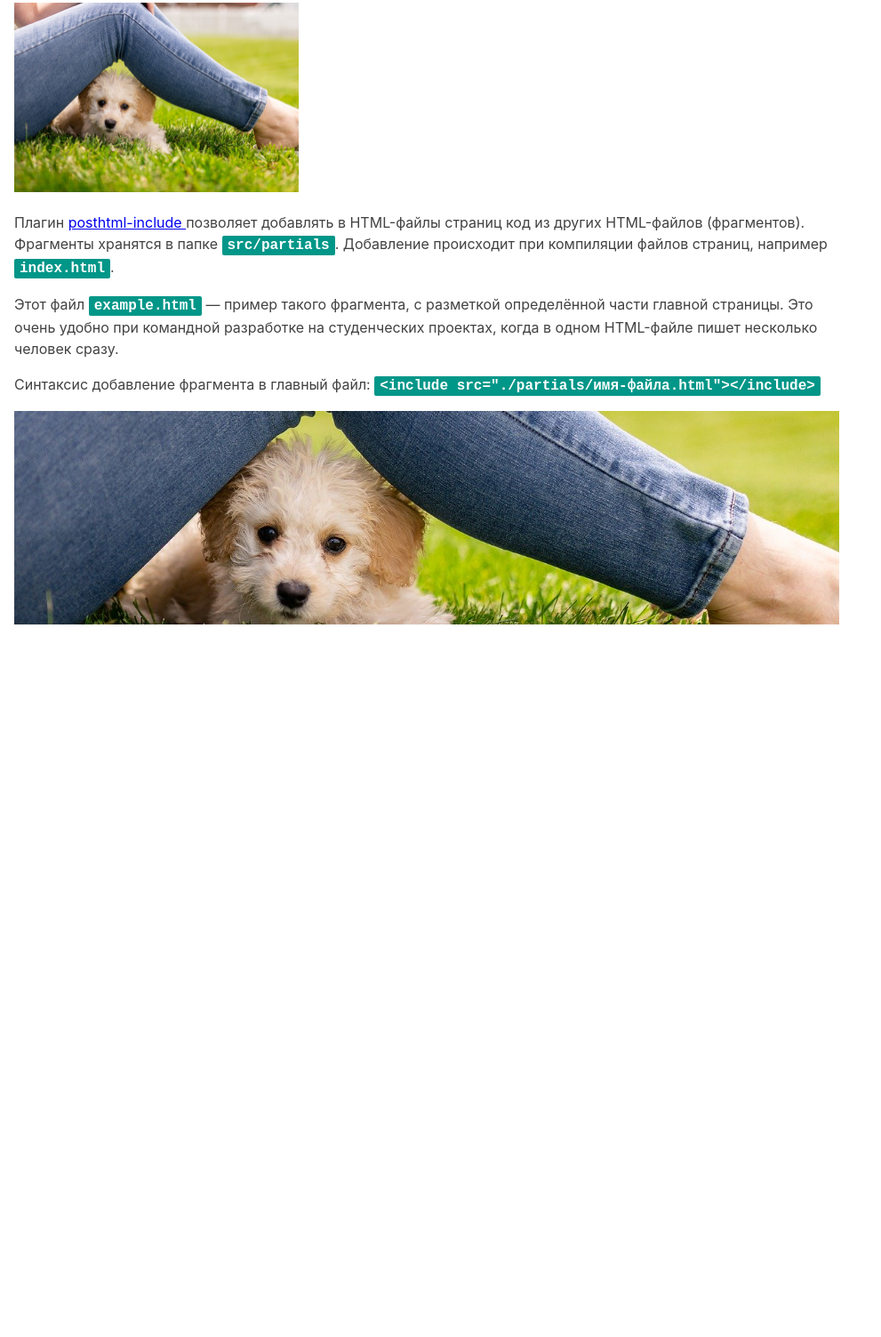
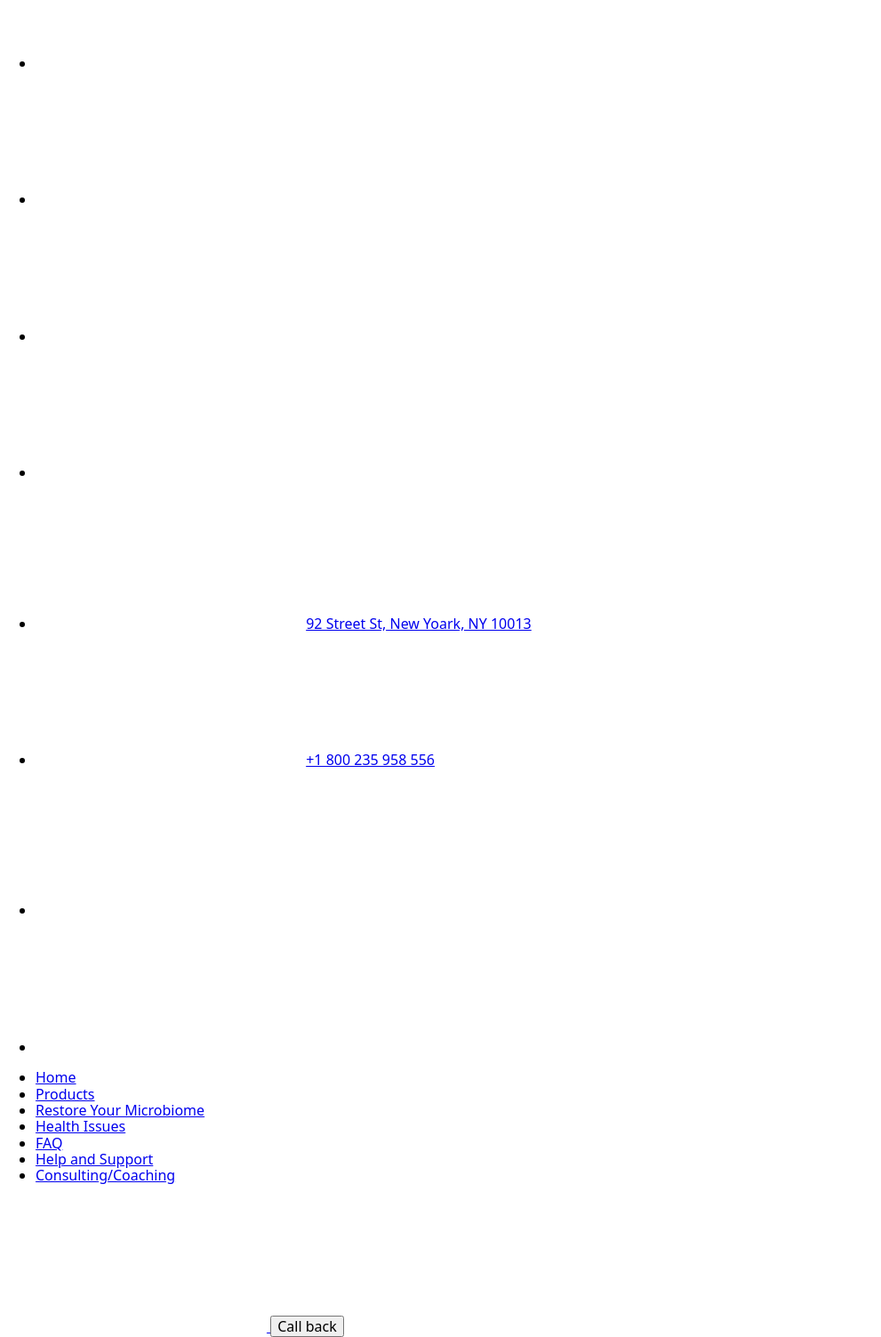
Before and after one commit to I-Dvorianska/milk-project, a website built with Parcel: page src/index.html in a window 1280 px wide. Shown: the part 89-1592 px from the top of the page at 89% size, without its empty margins (0-991 px from the left). Before the commit the page ends 807 px from the top, so only its background shows below. Built offline with nearby package versions, Linux system fonts and the light colour scheme.

Commit message:
making header

```diff
--- a/src/index.html
+++ b/src/index.html
@@ -1,9 +1,9 @@
 <!DOCTYPE html>
-<html lang="ru">
+<html lang="en">
   <head>
     <meta charset="UTF-8" />
     <meta name="viewport" content="width=device-width, initial-scale=1.0" />
-    <title>Заголовок страницы</title>
+    <title>Milk Product</title>
     <link
       rel="stylesheet"
       href="https://cdnjs.cloudflare.com/ajax/libs/modern-normalize/1.0.0/modern-normalize.min.css"
@@ -13,7 +13,8 @@
   </head>
   <body>
     <!-- Так добавляются фрагменты в главные HTML-файлы страниц. -->
-    <include src="./partials/example.html"></include>
+    <include src='./partials/header1.html'></include>
+  <include src='./partials/header2.html'></include>
 
     <!-- Скрипт идёт последним в разметке. В нём уже подключен главный SASS-файл. -->
     <script src="./index.js"></script>
--- a/src/partials/example.html
+++ /dev/null
@@ -1,33 +0,0 @@
-<article class="example">
-  <h1>HTML-фрагменты</h1>
-
-  <!-- Путь к изображениям из HTML-фрагмента такой, как из файла index.html -->
-  <img src="images/demo.jpg" alt="" width="320" />
-  <p>
-    Плагин
-    <a
-      href="https://github.com/posthtml/posthtml-include"
-      target="_blank"
-      rel="noopener noreferrer"
-    >
-      posthtml-include
-    </a>
-    позволяет добавлять в HTML-файлы страниц код из других HTML-файлов (фрагментов). Фрагменты
-    хранятся в папке
-    <code>src/partials</code>. Добавление происходит при компиляции файлов страниц, например
-    <code>index.html</code>.
-  </p>
-
-  <p>
-    Этот файл <code>example.html</code> &mdash; пример такого фрагмента, с разметкой определённой
-    части главной страницы. Это очень удобно при командной разработке на студенческих проектах,
-    когда в одном HTML-файле пишет несколько человек сразу.
-  </p>
-
-  <p>
-    Синтаксис добавление фрагмента в главный файл:
-    <code> &lt;include src="./partials/имя-файла.html"&gt;&lt;/include&gt; </code>
-  </p>
-
-  <div class="background"></div>
-</article>
--- /dev/null
+++ b/src/partials/header1.html
@@ -0,0 +1,40 @@
+<header>
+
+        <ul>
+            <li>
+                <a href="#">
+                    <svg></svg>
+                </a>
+            </li>
+            <li>
+                <a href="#">
+                    <svg></svg>
+                </a>
+            </li>
+            <li>
+                <a href="#">
+                    <svg></svg>
+                </a>
+            </li>
+            <li>
+                <a href="#">
+                    <svg></svg>
+                </a>
+            </li>
+        </ul>
+
+        <ul>
+            <li>
+                <svg></svg>
+                <a href="#">
+                    92 Street St, New Yoark, NY 10013
+                </a>
+            </li>
+            <li>
+                <svg></svg>
+                <a href="tel:+1800235958556">
+                    +1 800 235 958 556
+                </a>
+            </li>
+        </ul>
+</header>
--- /dev/null
+++ b/src/partials/header2.html
@@ -0,0 +1,43 @@
+<div>
+    <ul>
+        <li>
+           <a href=""><svg></svg></a>
+        </li>
+        <li>
+            <a href=""><svg></svg></a>
+        </li>
+    </ul>
+
+    <nav>
+        <ul>
+            <li>
+                <a href="#">Home</a>
+            </li>
+            <li>
+                <a href="#">Products</a>
+            </li>
+            <li>
+                <a href="#">Restore Your Microbiome</a>
+            </li>
+            <li>
+                <a href="#">Health Issues</a>
+            </li>
+            <li>
+                <a href="#">FAQ</a>
+            </li>
+            <li>
+                <a href="#">Help and Support</a>
+            </li>
+            <li>
+                <a href="#">Consulting/Coaching</a>
+            </li>
+        </ul>
+    </nav>
+
+    <div>
+    <a href="#">
+        <svg></svg>
+    </a>
+    <button type="button">Call back</button>
+    </div>
+</div>
```
Also changed, not shown: package.json (+7 -2 lines), 1 other file.
